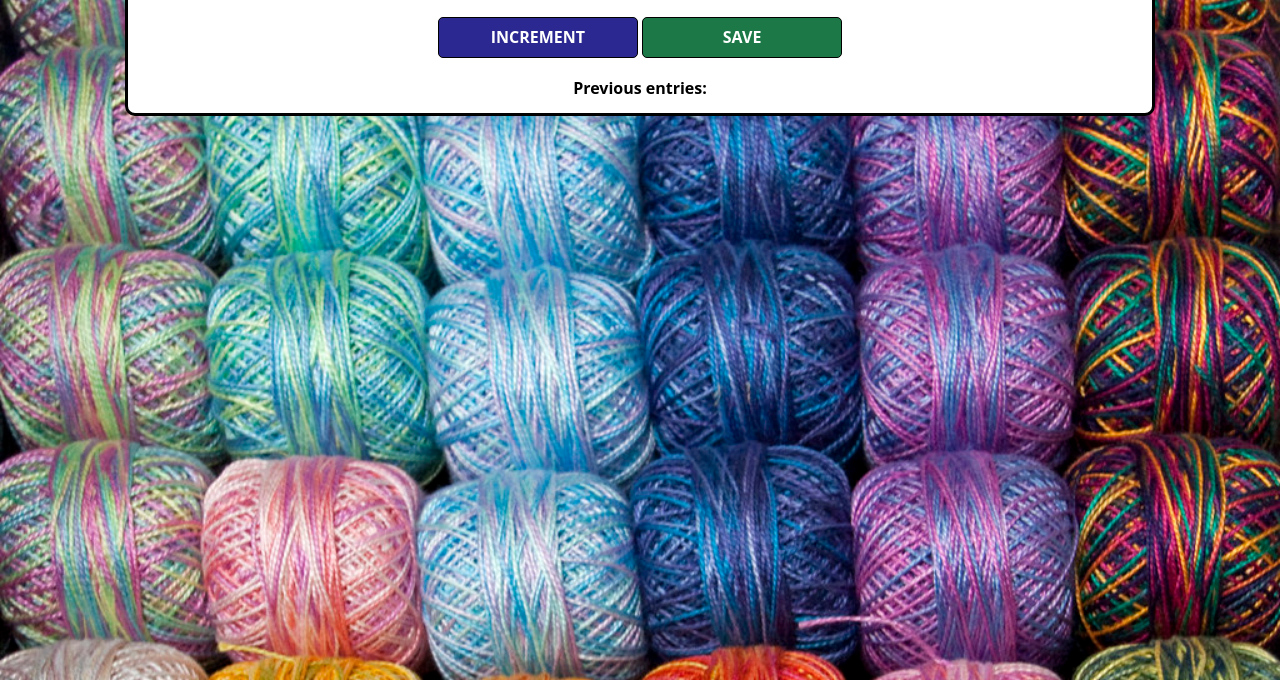
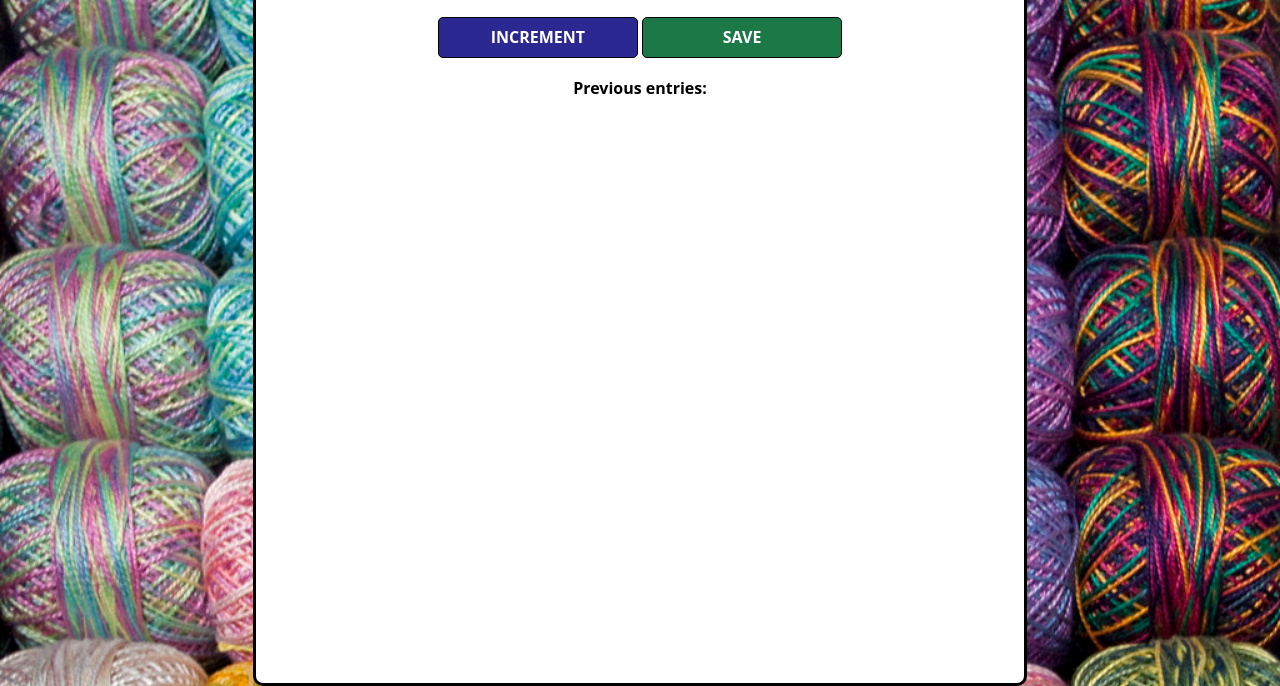
Before and after one commit to vanshika-37/Crochet-Row-Counter, a website built with Vite: page index.html in a window 1280 px wide. Shown: the part 120-806 px from the top of the page. Built offline with nearby package versions, Linux system fonts and the light colour scheme.

Commit message:
Update index.css

```diff
--- a/index.css
+++ b/index.css
@@ -3,15 +3,16 @@ body {
     background-size: cover;
     font-family: 'Open Sans', 'Helvetica Neue', sans-serif;
     text-align: center;
-    height: 100wh;
+    height: 100vh;
 }
 
 .container {
     background: white;
-    max-width: 80%;
+    max-width: 60%;
     margin: auto;
     border: 3px solid black;
     border-radius: 10px;
+    height: 100vh;
 }
 
 h1 {
```
